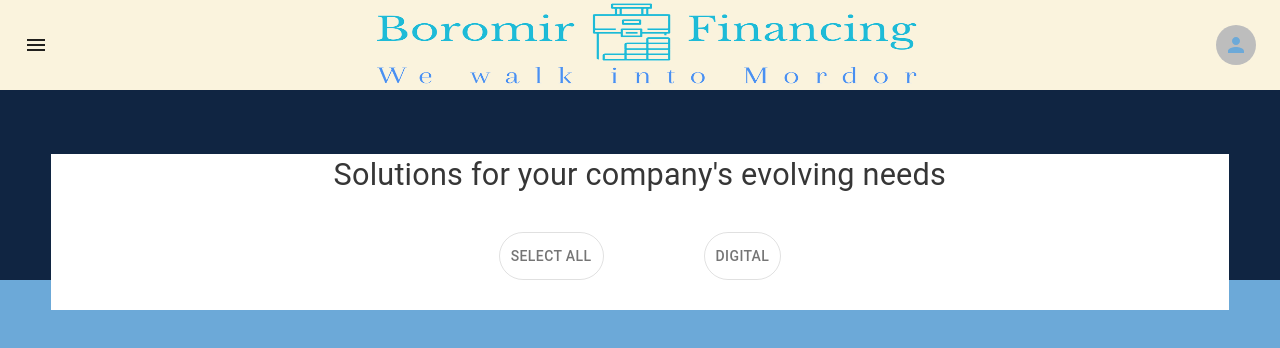
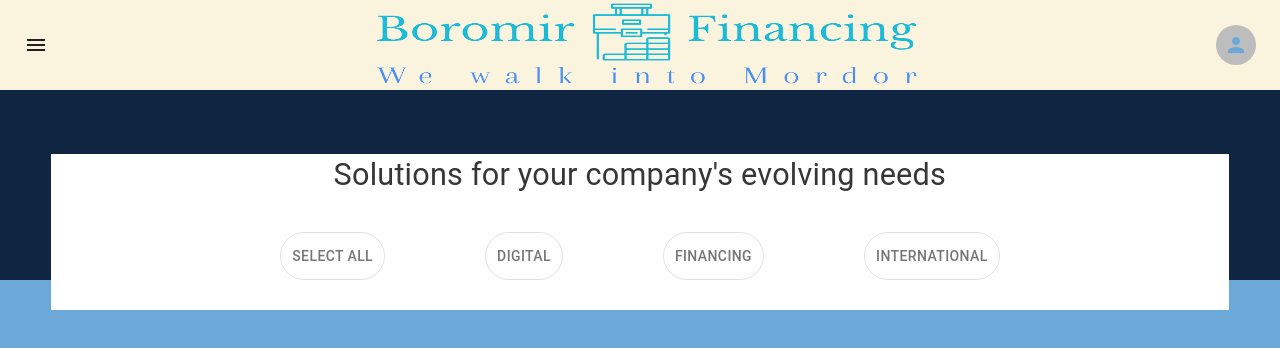
Before and after one commit to SourashisB/boromir-financing, a Next.js app: page /commercial-banking in a window 1280 px wide. Shown: the top 348 px of the page. Built offline with nearby package versions, Linux system fonts and the light colour scheme.

Commit message:
Page routing and new component setup

```diff
--- a/app/commercial-banking/layout.tsx
+++ /dev/null
@@ -1,21 +0,0 @@
-"use client"
-import { Suspense } from 'react';
-import ThemeRegistry from '../ThemeRegistry';
-import Footer from '@/components/Footer';
-
-export default function Layout({ children }: { children: React.ReactNode }) {
-  return (
-    <html lang="en">
-      <body>
-        <Suspense>
-          <div  style={{minHeight: 'auto'}}>
-            <div style={{minHeight: 'auto'}}>
-              <ThemeRegistry options={{ key: 'mui' }}>{children}</ThemeRegistry>
-              <Footer />
-            </div>
-          </div>
-        </Suspense>
-      </body>
-    </html>
-  );
-}
--- a/app/commercial-banking/page.tsx
+++ b/app/commercial-banking/page.tsx
@@ -1,15 +1,14 @@
 "use client"
 
 import React from "react";
-import { useState } from "react";
+import { useState, useEffect } from "react";
 import styles from '@/app/styles.module.css';
 import Header from "@/components/Header";
 import { Typography } from "@mui/material";
-import { IconButton } from "@mui/material";
-import { ToggleButton } from "@mui/material";
 import { Computer, Checklist } from "@mui/icons-material";
 import { createTheme, ThemeProvider } from '@mui/material/styles';
 import { ToggleButtonLine } from "@/components/ToggleButtonLine";
+import { AddBusiness, Public } from "@mui/icons-material";
 
 declare module '@mui/material/styles' {
     interface Palette {
@@ -42,9 +41,49 @@ theme = createTheme(theme, {
 });
 
 
+
 export default function CommercialBanking() {
     const [selected, setSelected] = useState(false)
     const [secondSelect, setSecondSelect] = useState(false)
+    const [thirdSelect, setThirdSelect] = useState(false)
+    const [fourthSelect, setFourthSelect] = useState(false)
+
+    const buttonLineStuff = [
+        {
+            buttonText: "Select All",
+            IconComponent: <Checklist/>,
+            stateVar: selected,
+            stateVarFunc: setSelected
+        },
+        {
+            buttonText: "Digital",
+            IconComponent: <Computer/>,
+            stateVar: secondSelect,
+            stateVarFunc: setSecondSelect
+        },
+        {
+            buttonText: "Financing",
+            IconComponent: <AddBusiness/>,
+            stateVar: thirdSelect,
+            stateVarFunc: setThirdSelect
+        },
+        {
+            buttonText: "International",
+            IconComponent: <Public/>,
+            stateVar: fourthSelect,
+            stateVarFunc: setFourthSelect
+        }
+    ]
+
+    useEffect(() => {
+        if (selected == true){
+            setSecondSelect(false);
+            setThirdSelect(false);
+            setFourthSelect(false)
+        }
+    },[selected])
+
+
     return (
         <div style={{ "height": "800px" }}>
             <Header />
@@ -56,8 +95,9 @@ export default function CommercialBanking() {
                         </Typography>
                         <br />
                         <div className={styles.buttonContainer}>
-                        <ToggleButtonLine buttonText="Select All" IconComponent={<Checklist />} stateVar={selected} stateVarFunction={setSelected} />
-                            <ToggleButtonLine buttonText="Digital" IconComponent={<Computer />} stateVar={secondSelect} stateVarFunction={setSecondSelect} />
+                            {buttonLineStuff.map((bouton) => (
+                                <ToggleButtonLine buttonText={bouton.buttonText} IconComponent={bouton.IconComponent} stateVar={bouton.stateVar} stateVarFunction={bouton.stateVarFunc}/>
+                            ))}
                         </div>
 
                     </div>
--- a/app/styles.module.css
+++ b/app/styles.module.css
@@ -80,6 +80,7 @@
   width: 100%;
   height: 100%;
   object-fit: cover;
+  cursor: pointer;
 }
 
 .container2 {
```
Also changed, not shown: app/page.tsx (+10 -7 lines).
